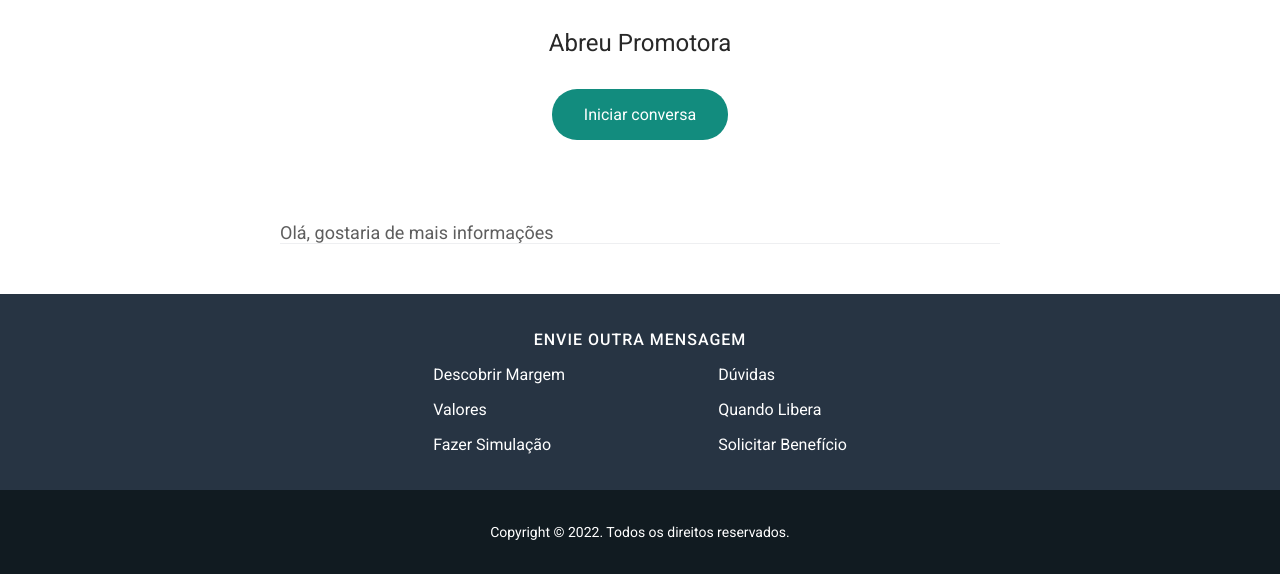
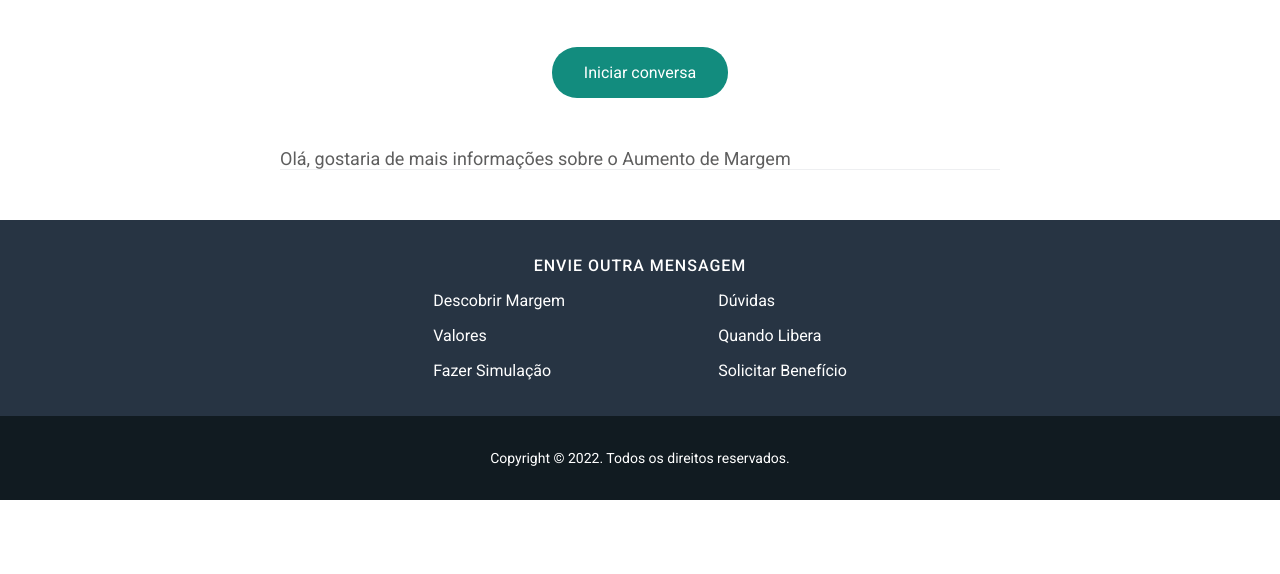
Before and after one commit to eliaszin/abreupromotora-aumento_margem, a plain HTML site: page index.html in a window 1280 px wide. Shown: the part 281-855 px from the top of the page. After the commit the page ends 800 px from the top, so only its background shows below. Drawn offline with Linux system fonts and the light colour scheme.

Commit message:
Add files via upload

```diff
--- a/index.html
+++ b/index.html
@@ -34,9 +34,8 @@
         <div>
             <div>
                 <img class="perfil-wpp" src="assets/media/logo.png" height="165" width="165">
-                <h1>Abreu Promotora</h1>
-                <a class="btn" href="https://api.whatsapp.com/send?phone=551151961322&text=Ol%C3%A1%2C+gostaria+de+mais+informa%C3%A7%C3%B5es">Iniciar conversa</a>
-                <h2>Olá, gostaria de mais informações</h2>
+                <a style="margin-top: 5rem; margin-bottom: 0rem;" class="btn" href="https://api.whatsapp.com/send?phone=551151961322&text=Ol%C3%A1%2C+gostaria+de+mais+informa%C3%A7%C3%B5es">Iniciar conversa</a>
+                <h2>Olá, gostaria de mais informações sobre o Aumento de Margem</h2>
             </div>
         </div>
     </main>
```
